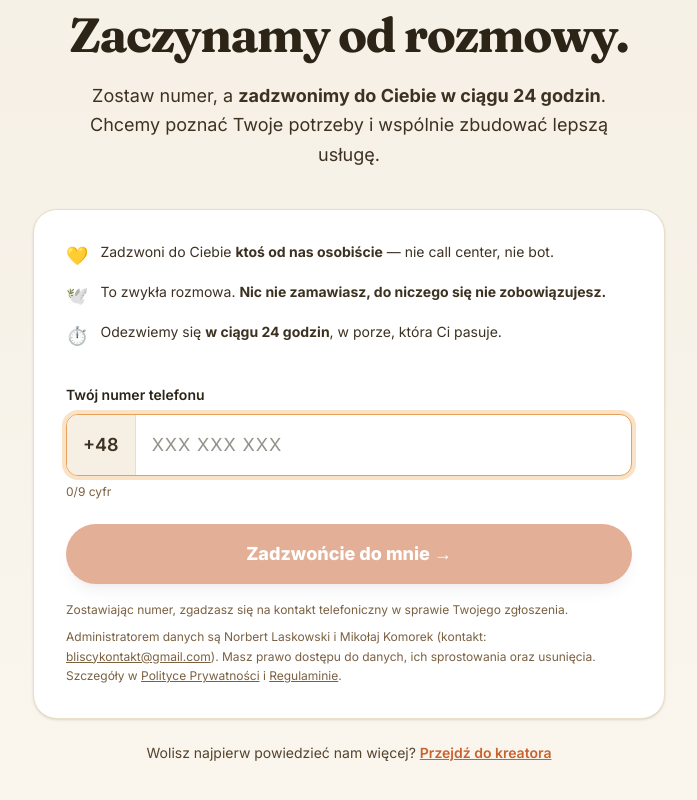
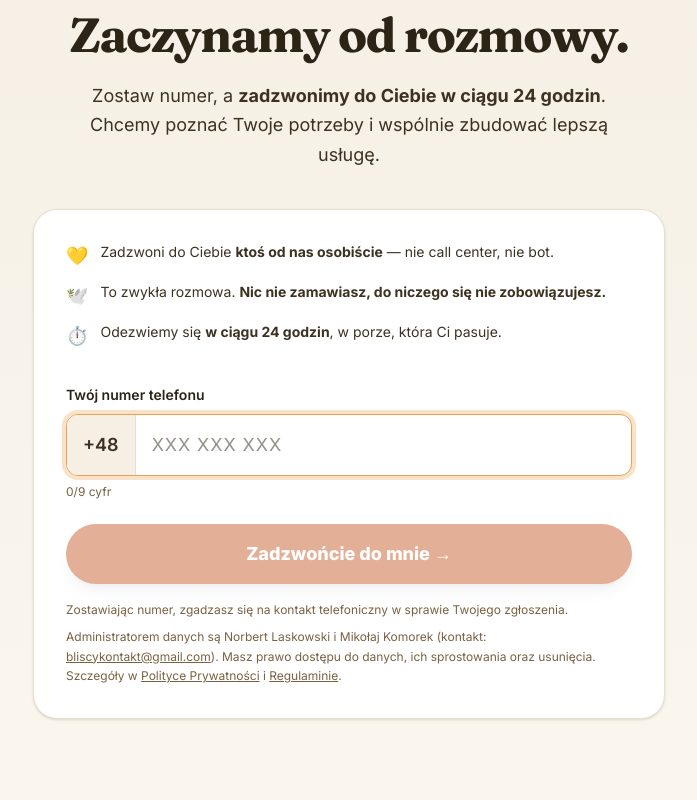
Before and after one commit to laskoAI/bliscy-app, a Next.js app: page /znajdz/kontakt in a window 1280 px wide. Shown: the part 244-1044 px from the top of the page, without its empty margins (291-988 px from the left). After the commit the page ends 1019 px from the top, so only its background shows below. Built offline with nearby package versions, Linux system fonts and the light colour scheme; no server answers.

Commit message:
Remove 'Przejdź do kreatora' link from bottom of contact page

```diff
--- a/src/app/znajdz/kontakt/page.tsx
+++ b/src/app/znajdz/kontakt/page.tsx
@@ -166,16 +166,6 @@ export default function KontaktPage() {
             </p>
           </form>
         </div>
-
-        <p className="mt-6 text-center text-sm text-brand-600">
-          Wolisz najpierw powiedzieć nam więcej?{" "}
-          <Link
-            href="/znajdz/kreator"
-            className="text-warm-500 hover:text-warm-600 underline font-semibold"
-          >
-            Przejdź do kreatora
-          </Link>
-        </p>
       </div>
     </main>
   );
```
Also changed, not shown: 1 other file (tests, documents, lock files or other folders).
